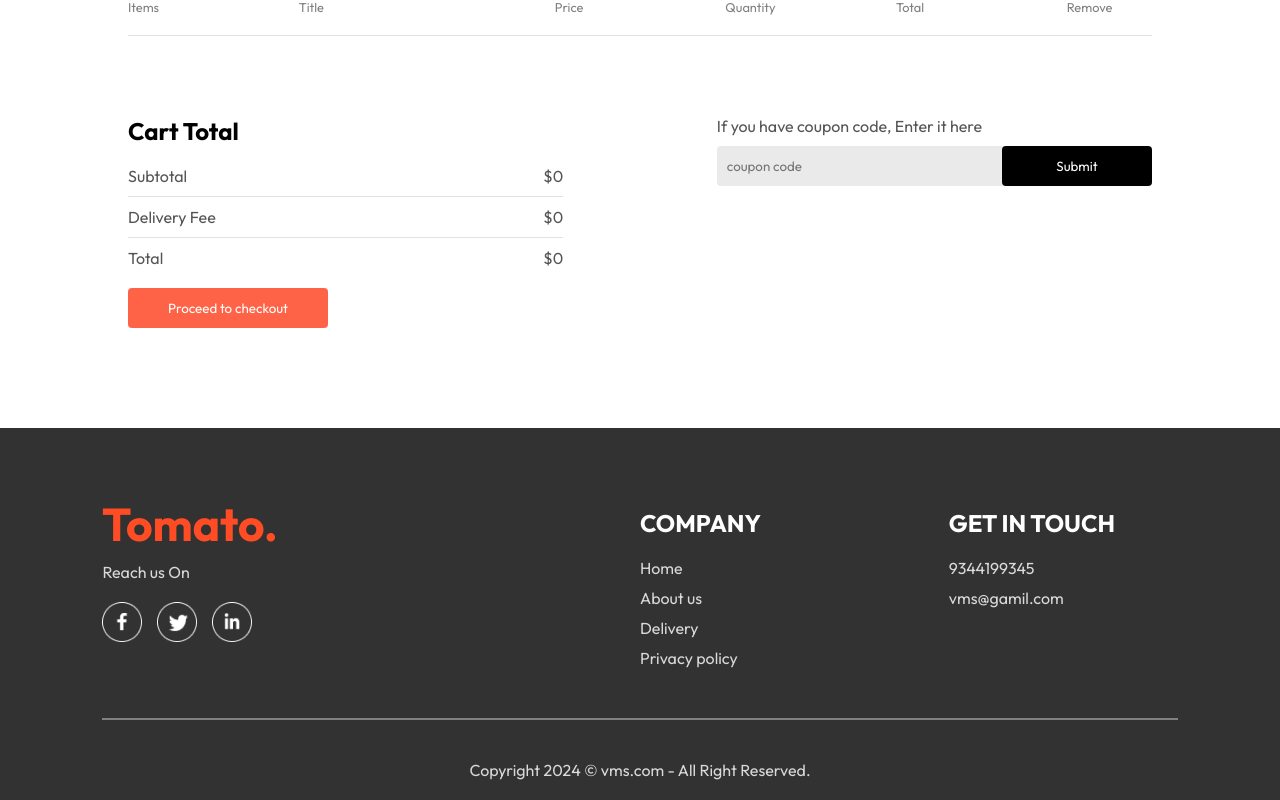
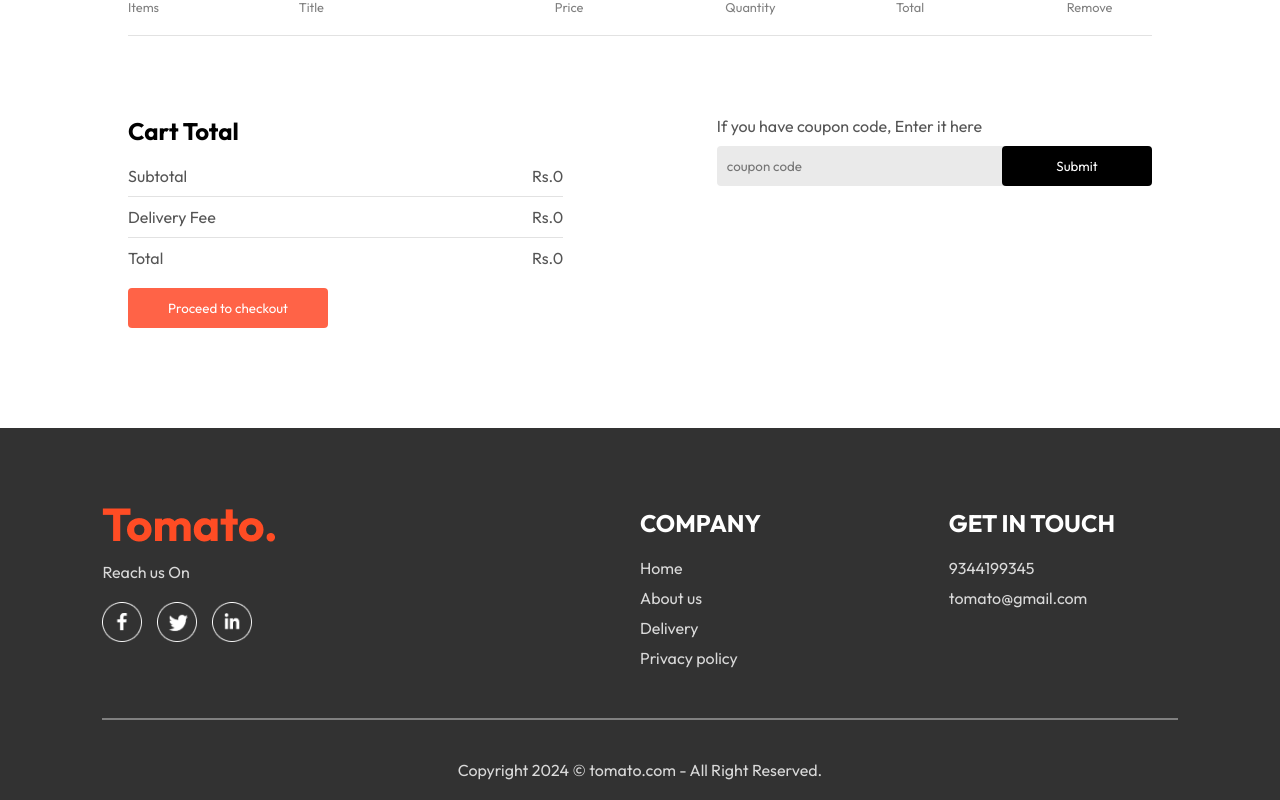
Before and after one commit to Dineshprasath7/Food_Ordering, a React (Vite) app in the folder frontend/: page /cart in a window 1280 px wide. Shown: the part 183-983 px from the top of the page. Built offline with nearby package versions, Linux system fonts and the light colour scheme.

Commit message:
minor fix

```diff
--- a/frontend/src/components/Footer/Footer.jsx
+++ b/frontend/src/components/Footer/Footer.jsx
@@ -28,12 +28,12 @@ const Footer = () => {
                 <h2>GET IN TOUCH</h2>
                 <ul>
                     <li>9344199345</li>
-                    <li>vms@gamil.com</li>
+                    <li>tomato@gmail.com</li>
                 </ul>
             </div>
         </div>
         <hr/>
-        <p className='footer-copyright'>Copyright 2024 &copy; vms.com - All Right Reserved.</p>
+        <p className='footer-copyright'>Copyright 2024 &copy; tomato.com - All Right Reserved.</p>
 
     </div>
   )
--- a/frontend/src/components/Header/Header.css
+++ b/frontend/src/components/Header/Header.css
@@ -1,8 +1,8 @@
 .header{
     height: 34vw;
     margin: 30px auto;
-    background: url('/header_img.png') no-repeat;
-    background-size: contain;
+    background: url('C:\Users\MUTHU MEENAKSHI\OneDrive\Desktop\Food_Ordering\frontend\src\assets\header_img.png') no-repeat;
+    background-size: cover;
     position: relative;
 }
 .header-contents{
--- a/frontend/src/pages/Cart/Cart.css
+++ b/frontend/src/pages/Cart/Cart.css
@@ -20,9 +20,8 @@
     background-color: #e2e2e2;
     border: none;
 }
-.cart-items-item cross{
+.cart-items-title .cross{
     cursor: pointer;
-
 }
 .cart-bottom{
     margin-top: 80px;
--- a/frontend/src/pages/Cart/Cart.jsx
+++ b/frontend/src/pages/Cart/Cart.jsx
@@ -29,9 +29,9 @@ const Cart = () => {
                                 <div className="cart-items-title cart-items-item">
                                     <img src={item.image} alt="" />
                                     <p>{item.name}</p>
-                                    <p>${item.price}</p>
+                                    <p>Rs.{item.price}</p>
                                     <p>{cartItems[item._id]}</p>
-                                    <p>${item.price * cartItems[item._id]}</p>
+                                    <p>Rs.{item.price * cartItems[item._id]}</p>
                                     <p onClick={()=>removeFromCart(item._id)} className='cross'>x</p>
                                 </div>
                                 <hr />
@@ -46,17 +46,17 @@ const Cart = () => {
                     <div>
                         <div className="cart-total-details">
                             <p>Subtotal</p>
-                            <p>${getTotalCartAmount()===0?0:50}</p>
+                            <p>Rs.{getTotalCartAmount()===0?0:getTotalCartAmount()}</p>
                         </div>
                         <hr/>
                         <div className="cart-total-details">
                             <p>Delivery Fee</p>
-                            <p>${getTotalCartAmount()===0?0:50}</p>
+                            <p>Rs.{getTotalCartAmount()===0?0:20}</p>
                         </div>
                         <hr />
                         <div className="cart-total-details">
                             <p>Total</p>
-                            <p>${getTotalCartAmount()===0?0:getTotalCartAmount()+50}</p>
+                            <p>Rs.{getTotalCartAmount()===0?0:getTotalCartAmount()+20}</p>
                         </div>
                     </div>
                     <button onClick={()=>navigate('/order')}>Proceed to checkout</button>
```
Also changed, not shown: frontend/src/assets/header_img.jpeg (added).
